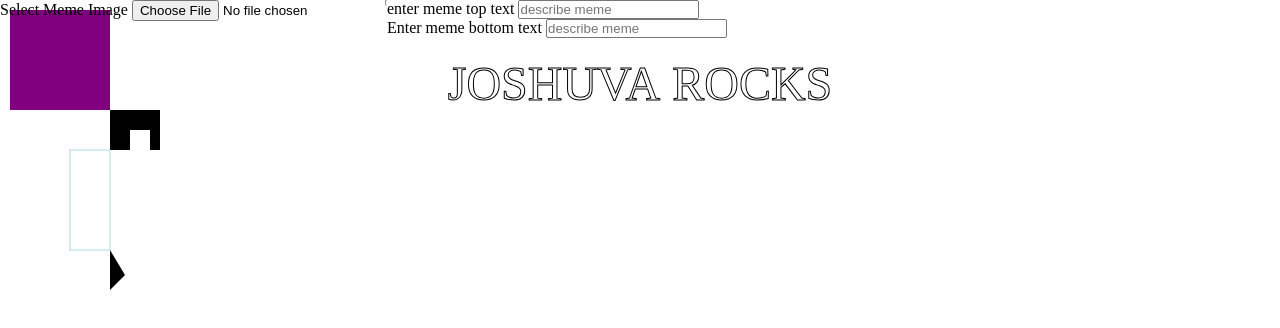
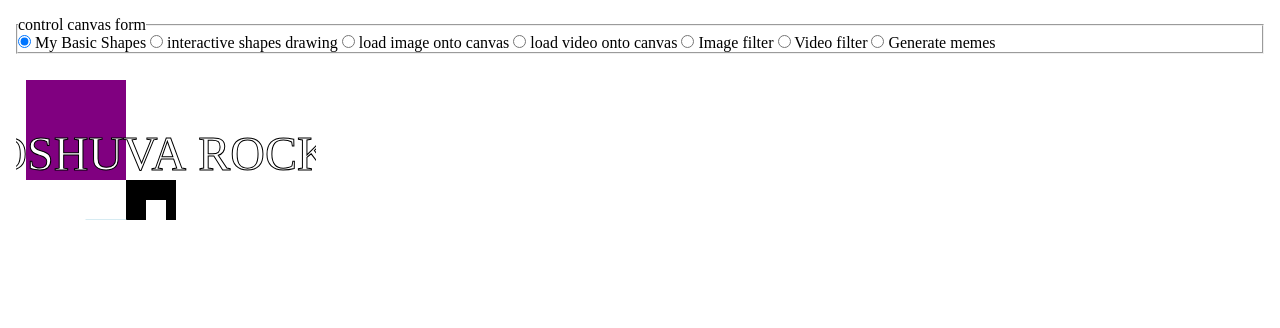
Before and after one commit to JoshuvaGeorge03/canvas-learning, a plain HTML site: page index.html in a window 1280 px wide. Drawn offline with Linux system fonts and the light colour scheme.

Commit message:
added basic header layout for canvas learning page

```diff
--- a/index.css
+++ b/index.css
@@ -4,20 +4,10 @@
     box-sizing: border-box;
 }
 
-canvas {
-    position: absolute;
-    top: 0;
-    left: 0;
-    outline: 3rem solid black;
+body {
+    margin: 1rem;
 }
 
-#memeInputSection {
-    position: relative;
-    z-index: 1;
-    display: flex;
-    justify-content: center;
+.canvasControlForm {
+    margin: 1rem 0;
 }
-
-.container {
-    display: flex;
-}
--- a/index.html
+++ b/index.html
@@ -18,10 +18,34 @@
 </head>
 
 <body>
-
     <main class="container">
+        <section class="canvasControlForm">
+            <form name="canvasControlForm" action="#" method="GET" id="canvasControlForm">
+                <fieldset>
+                    <legend>control canvas form</legend>
+                    <div>
+                        <input type="radio" name="canvasControlState" id="myBasicShapes" value="basicShape" checked>
+                        <label for="myBasicShapes">My Basic Shapes</label>
+                        <input type="radio" name="canvasControlState" id="interactiveShapes" value="interactiveShapes">
+                        <label for="interactiveShapes">interactive shapes drawing</label>
+                        <input type="radio" name="canvasControlState" id="imageDraw" value="imageDraw">
+                        <label for="imageDraw">load image onto canvas</label>
+                        <input type="radio" name="canvasControlState" id="videoDraw" value="videoDraw">
+                        <label for="videoDraw">load video onto canvas</label>
+                        <input type="radio" name="canvasControlState" id="imageFilter" value="imageFilter">
+                        <label for="imageFilter">Image filter</label>
+                        <input type="radio" name="canvasControlState" id="vidoFilter" value="vidoFilter">
+                        <label for="vidoFilter">Video filter</label>
+                        <input type="radio" name="canvasControlState" id="memeGenerator" value="memeGenerator">
+                        <label for="memeGenerator">Generate memes</label>
+                    </div>
+                </fieldset>
+            </form>
+        </section>
+        <template id="memeGenerationTemplate">
             <section id="memeInputSection">
-            <form name="memeGeneratorForm" id="memeGeneratorForm" action="#" method="GET" enctype="multipart/form-data">
+                <form name="memeGeneratorForm" id="memeGeneratorForm" action="#" method="GET"
+                    enctype="multipart/form-data">
                     <div>
                         <label for="memeFile">Select Meme Image</label>
                         <input type="file" name="memeFile" id="memeFile" accept="image/*">
@@ -42,6 +66,7 @@
                     </div>
                 </form>
             </section>
+        </template>
 
         <canvas id="drawingArea"></canvas>
 
@@ -57,8 +82,8 @@
                 width: document.documentElement.clientWidth,
                 height: document.documentElement.clientHeight
             };
-            drawingArea.width = viewportSize.width;
-            drawingArea.height = viewportSize.height;
+            // drawingArea.width = viewportSize.width;
+            // drawingArea.height = viewportSize.height;
         }
 
         setDrawingAreaOfCanvas();
```
Lines whose indentation alone changed are shown as unchanged.
